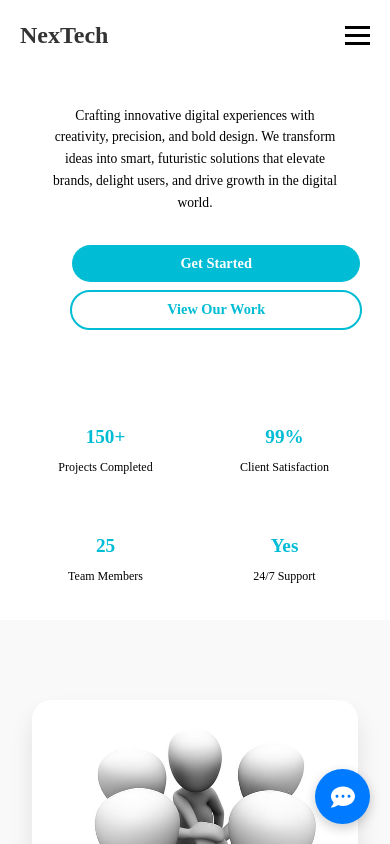
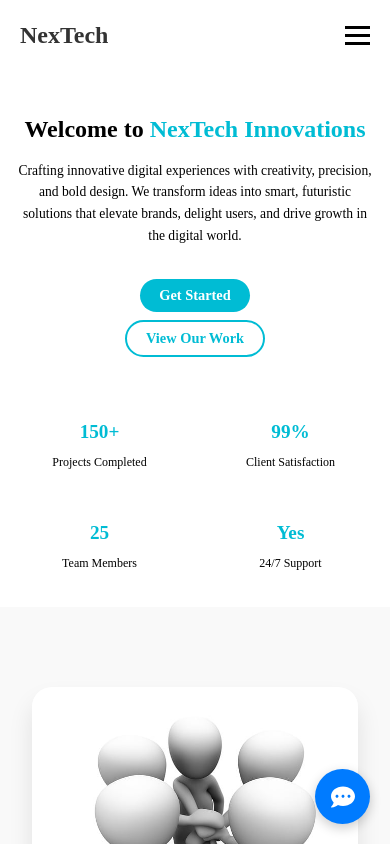
Before and after one commit to Perpetualisi/Nextech, a React (Vite) app: page / in a window 390 px wide. Shown: the top 844 px of the page. Built offline with nearby package versions, Linux system fonts and the light colour scheme.

Commit message:
Update Hero section CSS for mobile responsiveness

```diff
--- a/src/Components/Hero/Hero.css
+++ b/src/Components/Hero/Hero.css
@@ -4,42 +4,38 @@
   --white: #ffffff;
   --black: #000000;
   --transition-speed: 0.3s;
+  --nav-height: 70px; /* Set your navbar height here */
 }
 
 /* ===== HERO SECTION ===== */
 .hero-section {
+  position: relative;
   width: 100%;
-  min-height: 90vh;
+  min-height: calc(100vh - var(--nav-height)); /* full viewport minus navbar */
   background: var(--white);
   display: flex;
   align-items: center;
   justify-content: center;
-  padding: 3rem 1rem;
+  padding: calc(var(--nav-height) + 20px) 1rem 3rem 1rem; /* top padding adjusts dynamically */
   box-sizing: border-box;
+  color: var(--black);
 }
 
 .hero-content {
-  display: flex;
-  flex-direction: column;
-  align-items: center; /* center everything */
   text-align: center;
   max-width: 900px;
   width: 100%;
-  padding: 0 1rem;
-  box-sizing: border-box;
 }
 
 /* ===== HERO TITLE ===== */
 .hero-title {
-  font-size: clamp(1.8rem, 4vw, 3rem); /* scales with screen */
+  font-size: clamp(2rem, 5vw, 3rem);
   font-weight: 700;
   margin-bottom: 1rem;
   line-height: 1.2;
-  white-space: nowrap;        /* prevent wrapping */
-  overflow: hidden;           /* hide overflow */
-  text-overflow: ellipsis;    /* optional ellipsis if still too long */
-  text-align: center;         /* center on all screens */
+  word-wrap: break-word; /* ensures it doesn’t cut */
 }
+
 .hero-title span {
   color: var(--accent-color);
 }
@@ -50,8 +46,6 @@
   line-height: 1.6;
   margin-bottom: 2rem;
   color: var(--black);
-  width: 100%;
-  max-width: 800px; /* optional: prevent overly long lines */
 }
 
 /* ===== CTA BUTTONS ===== */
@@ -59,29 +53,20 @@
   display: flex;
   flex-wrap: wrap;
   justify-content: center;
-  align-items: center;
   gap: 1rem;
-  width: 100%;
-  max-width: 400px; /* container limit */
   margin-bottom: 3rem;
 }
 
-.hero-btn,
-.secondary-btn {
-  flex: 1 1 45%; /* buttons grow on larger screens */
-  text-align: center;
+.hero-btn {
+  display: inline-block;
   padding: 0.75rem 2rem;
-  border-radius: 50px;
-  font-weight: 600;
-  text-decoration: none;
-  white-space: nowrap;
-  min-width: 120px; /* ensures buttons don’t shrink too small */
-  transition: all 0.3s ease;
-}
-
-.hero-btn {
   background: var(--accent-color);
   color: var(--white);
+  font-weight: 600;
+  border-radius: 50px;
+  text-decoration: none;
+  transition: all 0.3s ease;
+  white-space: nowrap;
 }
 
 .hero-btn:hover {
@@ -92,6 +77,7 @@
   background: var(--white);
   color: var(--accent-color);
   border: 2px solid var(--accent-color);
+  white-space: nowrap;
 }
 
 .secondary-btn:hover {
@@ -106,12 +92,11 @@
   justify-content: center;
   gap: 2rem;
   margin-top: 2rem;
-  width: 100%;
 }
 
 .stat-item {
   text-align: center;
-  flex: 1 1 120px;
+  flex: 1 1 150px;
 }
 
 .stat-item h2 {
@@ -127,46 +112,49 @@
 }
 
 /* ===== RESPONSIVE ===== */
+@media (max-width: 1024px) {
+  .hero-stats {
+    gap: 1.5rem;
+  }
+}
+
 @media (max-width: 768px) {
   .hero-section {
-    padding: 2rem 1rem;
-    min-height: 70vh;
+    padding: calc(var(--nav-height) + 25px) 1rem 2rem 1rem;
+    min-height: calc(70vh);
   }
 
   .hero-title {
-    font-size: clamp(1.8rem, 6vw, 2.2rem);
-    line-height: 1.3;
+    font-size: clamp(1.8rem, 6vw, 2.5rem);
   }
 
   .hero-subtitle {
-    font-size: clamp(0.95rem, 3vw, 1.15rem);
-    max-width: 90%; /* ensure text fits on small screens */
+    font-size: clamp(0.95rem, 2.5vw, 1.15rem);
   }
 
   .hero-buttons {
-    flex-direction: column; /* stack buttons vertically */
-    max-width: 250px;       /* container limit on small screens */
-    width: 100%;
+    flex-direction: column;
+    gap: 0.75rem;
+    align-items: center;
   }
 
-  .hero-btn,
-  .secondary-btn {
-    width: 100%;   /* full width for mobile */
-    flex: none;    /* disable flex shrinking */
+  .hero-btn {
+    padding: 0.6rem 1.5rem;
+    font-size: 0.95rem;
   }
 
   .stat-item h2 {
-    font-size: clamp(1.3rem, 4vw, 1.6rem);
+    font-size: clamp(1.3rem, 4vw, 1.8rem);
   }
 
   .stat-item p {
-    font-size: clamp(0.8rem, 2.5vw, 0.95rem);
+    font-size: clamp(0.8rem, 2vw, 0.95rem);
   }
 }
 
 @media (max-width: 480px) {
   .hero-section {
-    padding: 1.5rem 1rem;
+    padding: calc(var(--nav-height) + 25px) 1rem 1.5rem 1rem;
   }
 
   .hero-title {
@@ -181,9 +169,8 @@
     gap: 0.5rem;
   }
 
-  .hero-btn,
-  .secondary-btn {
-    padding: 0.6rem 1.2rem;
+  .hero-btn {
+    padding: 0.5rem 1.2rem;
     font-size: 0.9rem;
   }
 
@@ -192,6 +179,6 @@
   }
 
   .stat-item p {
-    font-size: clamp(0.75rem, 2.5vw, 0.9rem);
+    font-size: clamp(0.75rem, 2vw, 0.9rem);
   }
 }
```
